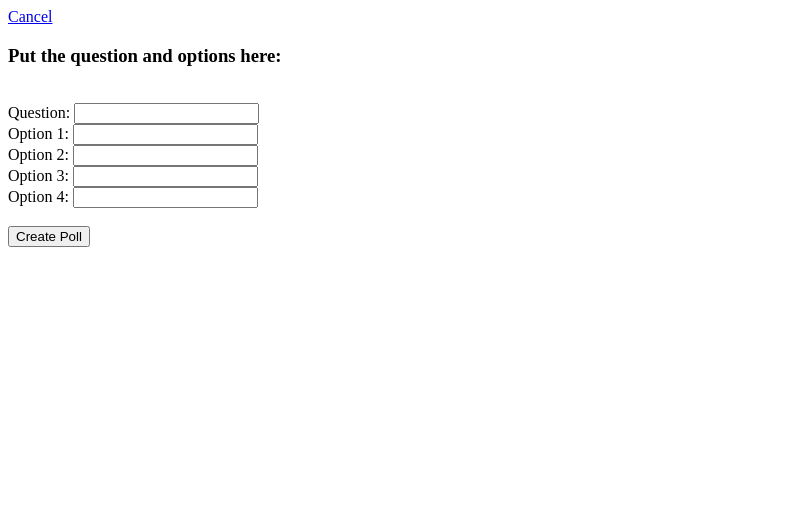
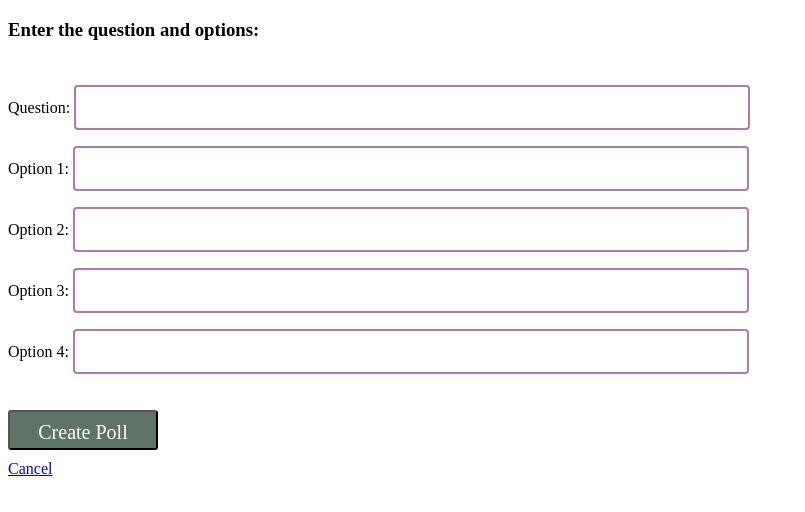
Before and after one commit to anishaz/belt-2, an Angular app in the folder public/: page /new in a window 1280 px wide. Shown: the top 512 px of the page, without its empty margins (0-805 px from the left). Built offline with nearby package versions, Linux system fonts and the light colour scheme.

Commit message:
Styling complete on form for new poll, font added to links

```diff
--- a/public/src/app/new/new.component.css
+++ b/public/src/app/new/new.component.css
@@ -6,6 +6,34 @@ p {
   color:red;
 }
 
-h3, label {
+h3, label, a {
   font-family: 'Libre Baskerville', serif;
 }
+
+input[type=text] {
+    width: 50%;
+    padding: 12px 20px;
+    margin: 8px 0;
+    border: 2px solid #B07BAC;
+    border-radius: 4px;
+    font-size: 15px;
+    outline: none;
+}
+
+input[type=text]:focus {
+    border: 3px solid #D9D7DD;
+}
+
+.button {
+  width: 150px;
+  background-color: #5F7367;
+  border-radius: 3px;
+  height: 40px;
+  text-align: center;
+  font-size: 20px;
+  padding-top: 5px;
+  margin-bottom: 10px;
+  margin-top: 10px;
+  color: white;
+  font-family: 'Libre Baskerville', serif;
+}
--- a/public/src/app/new/new.component.html
+++ b/public/src/app/new/new.component.html
@@ -1,5 +1,4 @@
-<a href='/main'>Cancel</a>
-<h3>Put the question and options here:</h3><br>
+<h3>Enter the question and options:</h3><br>
 <p *ngFor="let err of errors">{{err}}</p>
 <form (submit)="addQuestion(formData)" #formData="ngForm">
 	<label>Question: <input type="text" name="question" required minlength="8" ngModel #question="ngModel"></label><br>
@@ -23,5 +22,6 @@
       <li [hidden]="!option4.errors.minlength">Option 4 must be at least 2 characters.</li>
     </ul>
 	<br>
-	<input type="submit" value="Create Poll">
+	<input type="submit" value="Create Poll" class="button">
 </form>
+<a href='/main'>Cancel</a>
```
